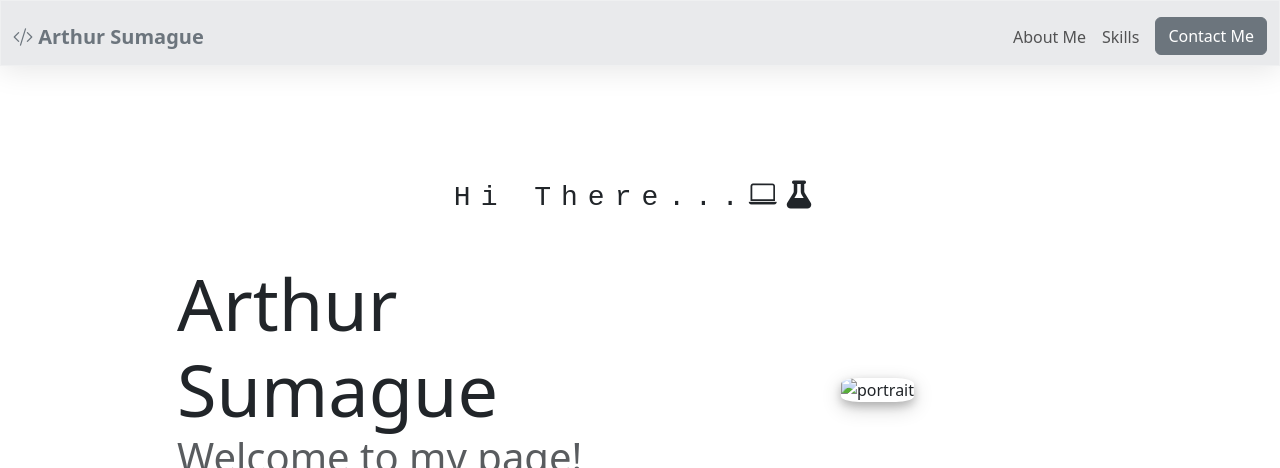
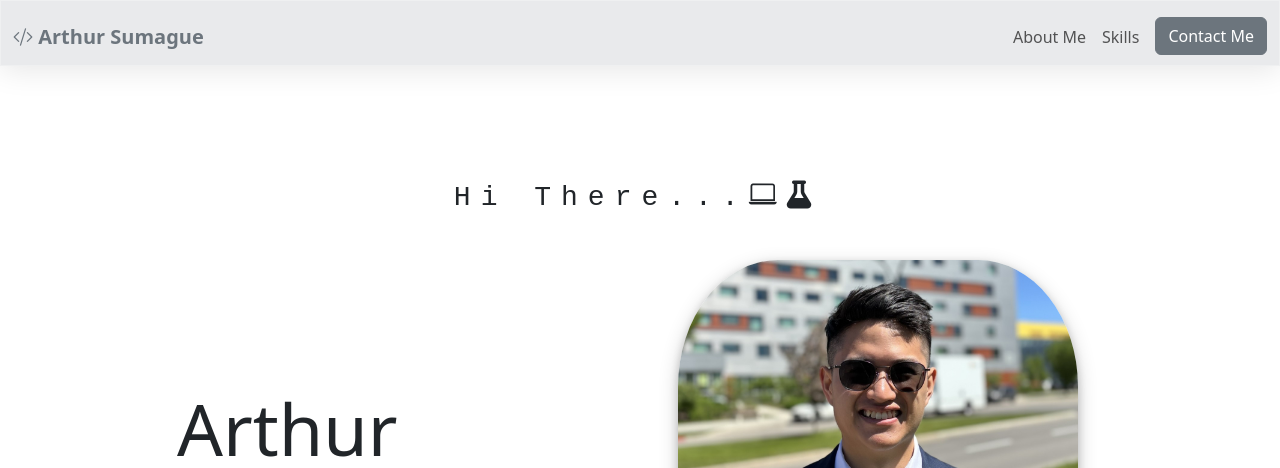
Before and after one commit to asumag4/portfolioWebsite, a website: page index.html in a window 1280 px wide. Shown: the top 468 px of the page. Drawn offline with nearby package versions, Linux system fonts and the light colour scheme; files that its build step writes are made by us from their sources; the site is published under a folder, as on GitHub Pages, so addresses that start at the root find nothing.

Commit message:
Update index.html
Changing from absolute to relative referencing

```diff
--- a/index.html
+++ b/index.html
@@ -85,7 +85,7 @@
                     <!-- Image -->
                     <div class="col-md-5 text-center d-none d-md-block">
                         <span class="tt" data-bs-toggle="tooltip" data-bs-placement="bottom" title="Arthur">
-                            <img class="profilePicture" src="/assets/cropped-pfp.jpg" alt="portrait" />
+                            <img class="profilePicture" src="assets/cropped-pfp.jpg" alt="portrait" />
                         </span>
                     </div>
                 </div>
```
